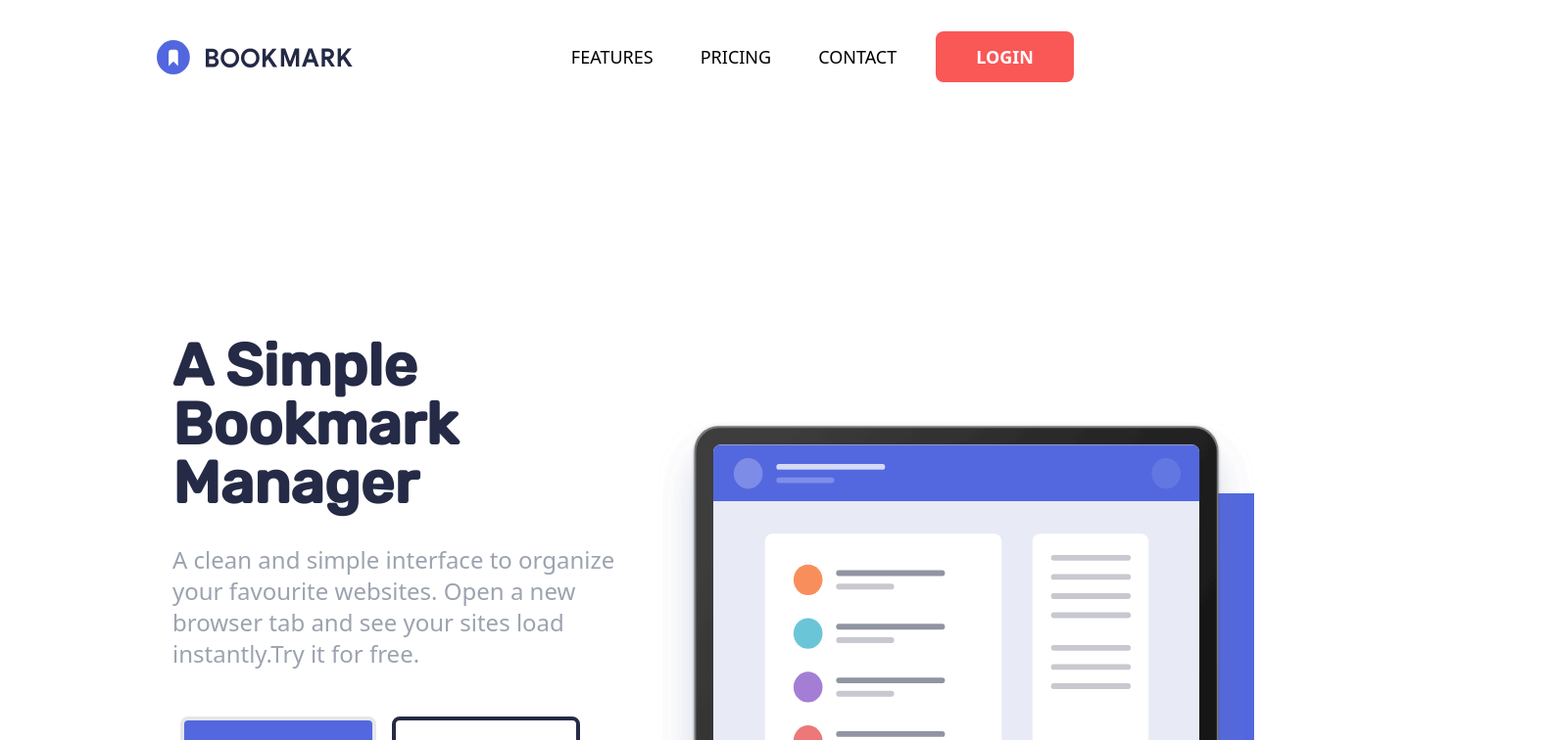
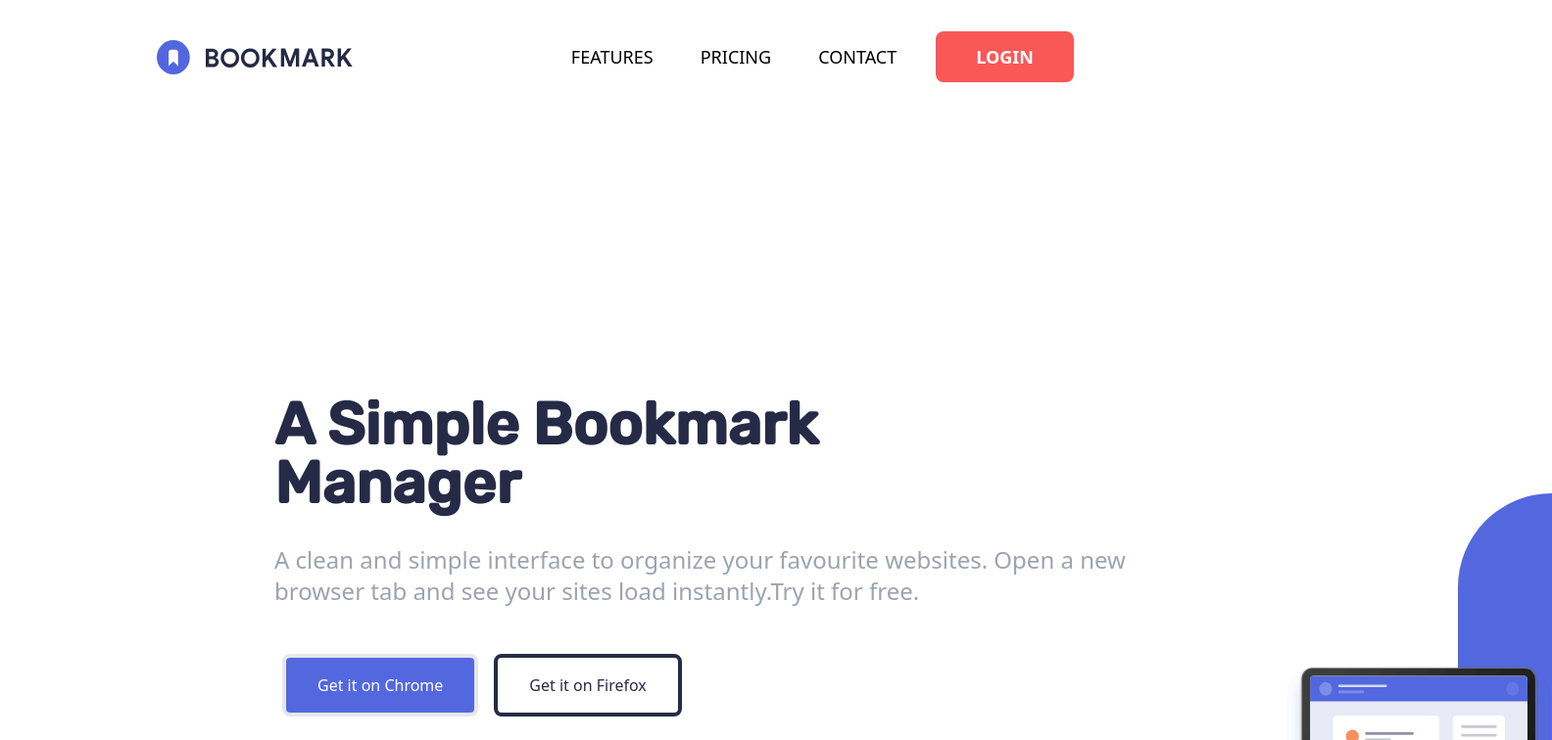
Before and after one commit to joelmatiasduran/landing-tmia, a Next.js app: page / in a window 1280 px wide. Shown: the top 756 px of the page at 98% size, 1584 px wide, since content can reach past the window. Built offline with nearby package versions, Linux system fonts and the light colour scheme.

Commit message:
Details mobile version

```diff
--- a/components/Hero.tsx
+++ b/components/Hero.tsx
@@ -8,12 +8,12 @@
     <>
       <div className="flex flex-col items-center justify-center md:mt-24 md:pt-14 w-full min-w-full">
         <div className="flex flex-col-reverse md:flex-row w-full min-w-full">
-          <div className="w-full md:w-3/6">
-            <div className="md:pl-44 pr-38 py-24">
+          <div className="min-w-full w-full md:w-3/6 flex flex-col items-center justify-center">
+            <div className="md:pl-44 md:pr-38 py-24">
               <h1 className="text-4xl md:text-6xl text-very-dark-blue font-bold font-Rubik w-full max-w-lg md:max-w-3xl text-center md:text-left">
                 A Simple Bookmark Manager
               </h1>
-              <p className="text-2xl mt-8 max-w-md md:max-w-4xl text-gray-400 text-center md:text-left">
+              <p className="text-2xl mt-8 max-w-lg md:max-w-4xl text-gray-400 text-center md:text-left">
                 A clean and simple interface to organize your favourite
                 websites. Open a new browser tab and see your sites load
                 instantly.Try it for free.
--- a/components/Navbar.tsx
+++ b/components/Navbar.tsx
@@ -9,7 +9,7 @@
   return (
     <>
       <nav className="flex md:items-center justify-between flex-row md:flex-wrap p-8 md:px-40 fixed w-full md:bg-white  z-10">
-        <div className="flex items-center flex-shrink-0 text-black mr-6">
+        <div className="flex items-center flex-shrink-0 text-black mr-6 cursor-pointer">
           <Image src={Logo} alt="Navbar Logo" width="200" height="35" />
         </div>
         <div className="block lg:hidden">
```
